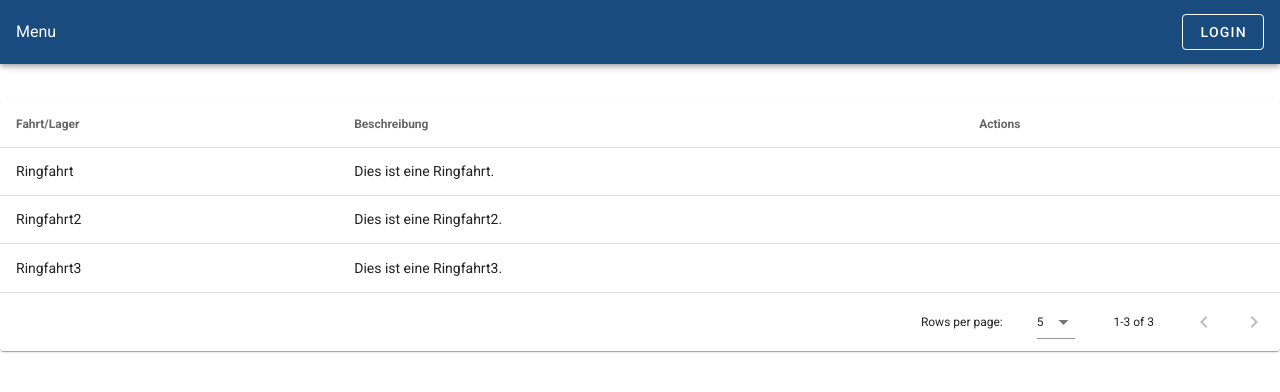
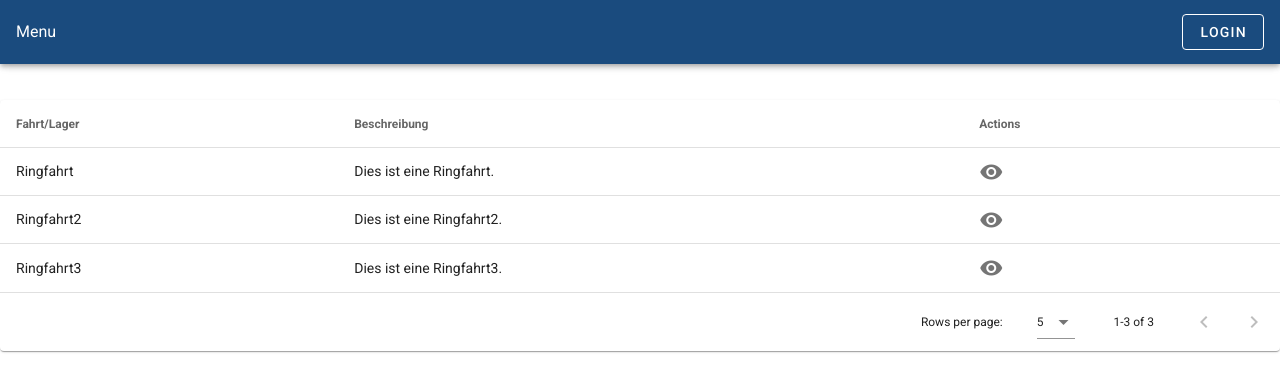
Before and after one commit to scout-tools/anmelde-tool, a Vue app in the folder frontend/: page /overview in a window 1280 px wide. Shown: the top 392 px of the page. Built offline with nearby package versions, Linux system fonts and the light colour scheme.

Commit message:
Add Overview.vue

```diff
--- a/frontend/src/views/overview/Overview.vue
+++ b/frontend/src/views/overview/Overview.vue
@@ -1,13 +1,36 @@
+<template>
+  <v-btn
+    class="mx-2"
+    fab
+    dark
+    color="indigo"
+  >
+    <v-icon dark>
+      mdi-plus
+    </v-icon>
+  </v-btn>
+</template>
 <template>
   <v-data-table
     :headers="headers"
     :items="examples"
     :items-per-page="5"
     class="elevation-1"
-  ></v-data-table>
+  >
+    <template v-slot:item.action="{ item }">
+      <v-icon
+        class="mr-2"
+        @click="show(item)"
+      >
+        mdi-eye
+      </v-icon>
+    </template>
+  </v-data-table>
 </template>
 
 <script>
+import axios from 'axios';
+
 export default {
   data() {
     return {
@@ -19,7 +42,7 @@ export default {
           value: 'name',
         },
         { text: 'Beschreibung', value: 'description' },
-        { text: 'Actions', value: 'fat' },
+        { text: 'Actions', value: 'action' },
       ],
       examples: [
         {
@@ -37,5 +60,22 @@ export default {
       ],
     };
   },
+
+  methods: {
+    getMessages() {
+      const path = `${this.API_URL}basic/message?&timestamp=${new Date().getTime()}`;
+      axios.get(path)
+        .then((res) => {
+          this.showSuccess = true;
+          this.messages = res.data;
+        })
+        .catch(() => {
+          this.showError = true;
+        });
+    },
+    show(item) {
+      this.$refs.messageModal.show(item);
+    },
+  },
 };
 </script>
```
